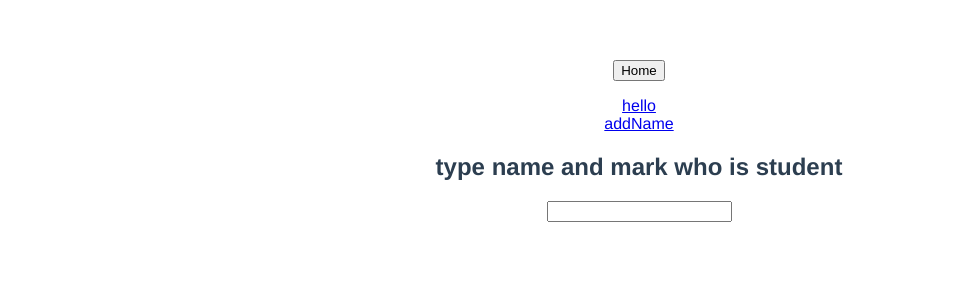
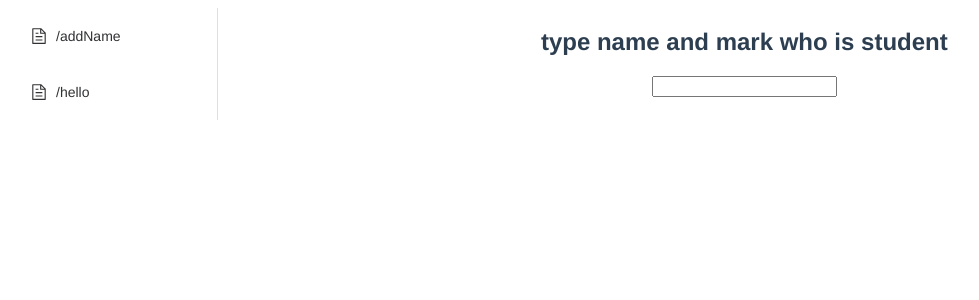
Before and after one commit to carl-zk/example-vue, a Vue app: page /#/addName in a window 1280 px wide. Shown: the top 300 px of the page, without its empty margins (1-980 px from the left). Built offline with nearby package versions, Linux system fonts and the light colour scheme.

Commit message:
side bar

```diff
--- a/package.json
+++ b/package.json
@@ -8,6 +8,7 @@
     "preview": "vite preview"
   },
   "dependencies": {
+    "element-plus": "^2.0.5",
     "vue": "^3.2.25",
     "vue-router": "^4.0.13"
   },
--- a/src/App.vue
+++ b/src/App.vue
@@ -1,5 +1,6 @@
 <script setup lang="ts">
 import { useRouter, useRoute } from 'vue-router'
+import SideBar from './components/SideBar.vue'
 
 const router = useRouter()
 const route = useRoute()
@@ -11,12 +12,13 @@ function toHome() {
 </script>
 
 <template>
-  <button @click="toHome">Home</button>
-  <p>
-    <router-link to="/hello">hello</router-link>
-    <br />
-    <router-link to="/addName">addName</router-link>
-  </p>
+  <el-row>
+    <el-col :span="4">
+      <SideBar />
+    </el-col>
 
-  <router-view></router-view>
+    <el-col :span="20">
+      <router-view></router-view>
+    </el-col>
+  </el-row>
 </template>
--- a/src/AddName.vue
+++ b/src/components/AddName.vue
@@ -59,6 +59,5 @@ li:hover {
   -moz-osx-font-smoothing: grayscale;
   text-align: center;
   color: #2c3e50;
-  margin-top: 60px;
 }
 </style>
--- a/src/components/HelloWorld.vue
+++ b/src/components/HelloWorld.vue
@@ -1,14 +1,10 @@
 <script setup lang="ts">
 import { ref } from 'vue'
-
-defineProps<{ msg: string }>()
 
 const count = ref(0)
 </script>
 
 <template>
-  <h1>{{ msg }}</h1>
-
   <p>
     Recommended IDE setup:
     <a href="https://code.visualstudio.com/" target="_blank">VSCode</a>
@@ -16,12 +12,13 @@ const count = ref(0)
     <a href="https://github.com/johnsoncodehk/volar" target="_blank">Volar</a>
   </p>
 
-  <p>See <code>README.md</code> for more information.</p>
+  <p>
+    See
+    <code>README.md</code> for more information.
+  </p>
 
   <p>
-    <a href="https://vitejs.dev/guide/features.html" target="_blank">
-      Vite Docs
-    </a>
+    <a href="https://vitejs.dev/guide/features.html" target="_blank">Vite Docs</a>
     |
     <a href="https://v3.vuejs.org/" target="_blank">Vue 3 Docs</a>
   </p>
--- /dev/null
+++ b/src/components/SideBar.vue
@@ -0,0 +1,25 @@
+<script lang="ts" setup>
+import {
+  Location,
+  Document,
+  Menu as IconMenu,
+  Setting,
+} from '@element-plus/icons-vue'
+import { computed } from 'vue';
+import { routes } from '../router/routes'
+
+const menuRoutes = computed(() => {
+  return routes.filter(item => !item.meta?.hidden)
+})
+</script>
+
+<template>
+  <el-menu default-active="2" router>
+    <el-menu-item v-for="(r, index) in menuRoutes" :key="index" :index="r.path">
+      <el-icon>
+        <document />
+      </el-icon>
+      <span>{{ r.path }}</span>
+    </el-menu-item>
+  </el-menu>
+</template>
--- a/src/main.ts
+++ b/src/main.ts
@@ -1,7 +1,10 @@
 import { createApp } from "vue";
 import App from "./App.vue";
 import router from "./router/index";
+import ElementPlus from 'element-plus'
+import 'element-plus/dist/index.css'
 
 createApp(App)
   .use(router)
+  .use(ElementPlus)
   .mount("#app");
--- /dev/null
+++ b/src/router/node.ts
@@ -0,0 +1,6 @@
+import { Component } from "vue";
+
+interface Node {
+    path: String,
+    component: Component
+}
--- /dev/null
+++ b/src/router/routes.ts
@@ -0,0 +1,11 @@
+import { RouteRecordRaw } from "vue-router";
+import AddNameVue from "../components/AddName.vue";
+import HelloWorldVue from "../components/HelloWorld.vue";
+
+const routes: RouteRecordRaw[] = [
+    { path: '/', redirect: '/addName', meta: { hidden: true } },
+    { path: '/addName', component: AddNameVue },
+    { path: '/hello', component: HelloWorldVue }
+];
+
+export { routes }
```
Also changed, not shown: src/router/index.ts (+2 -5 lines), 1 other file (tests, documents, lock files or other folders).
